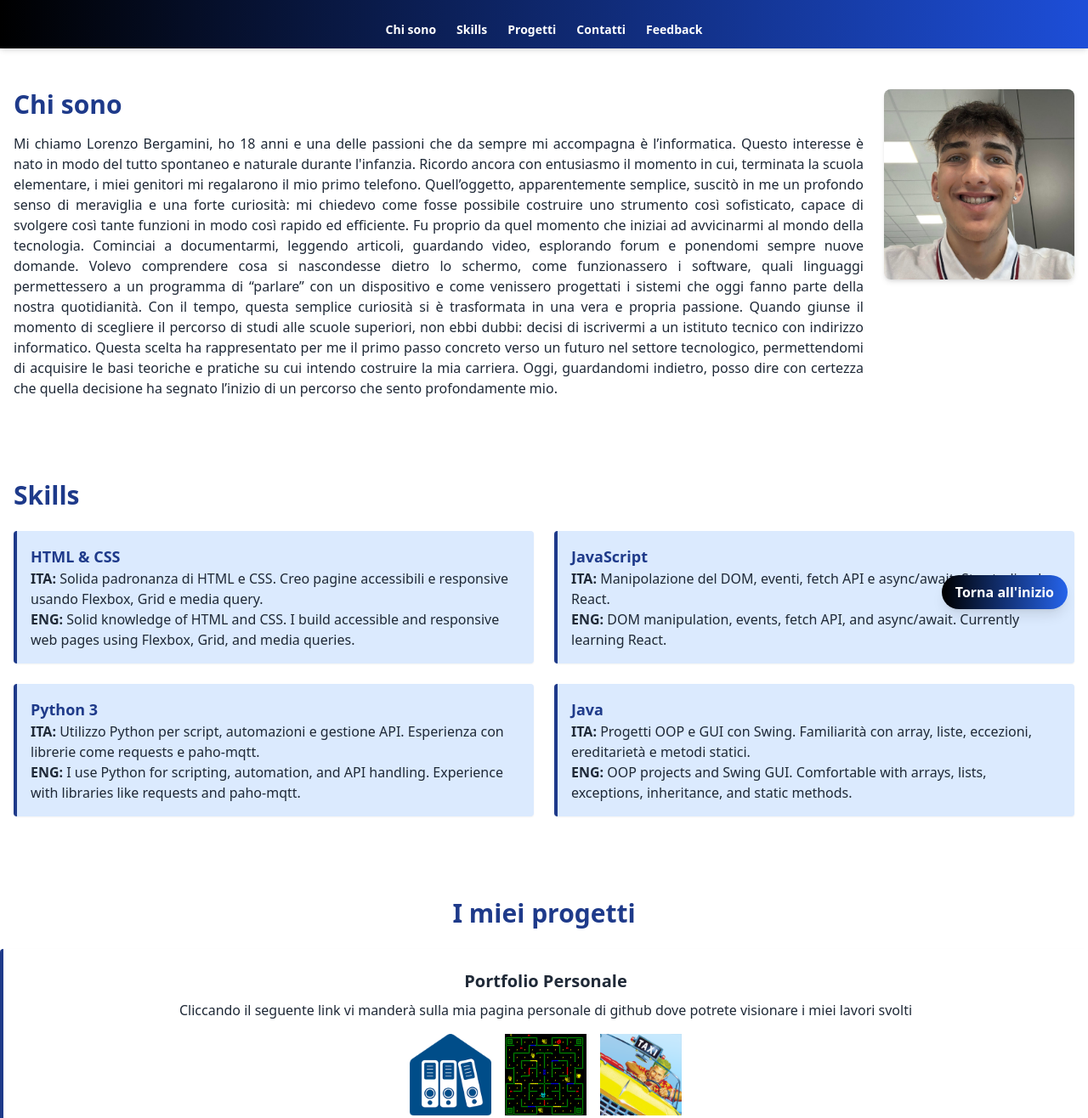
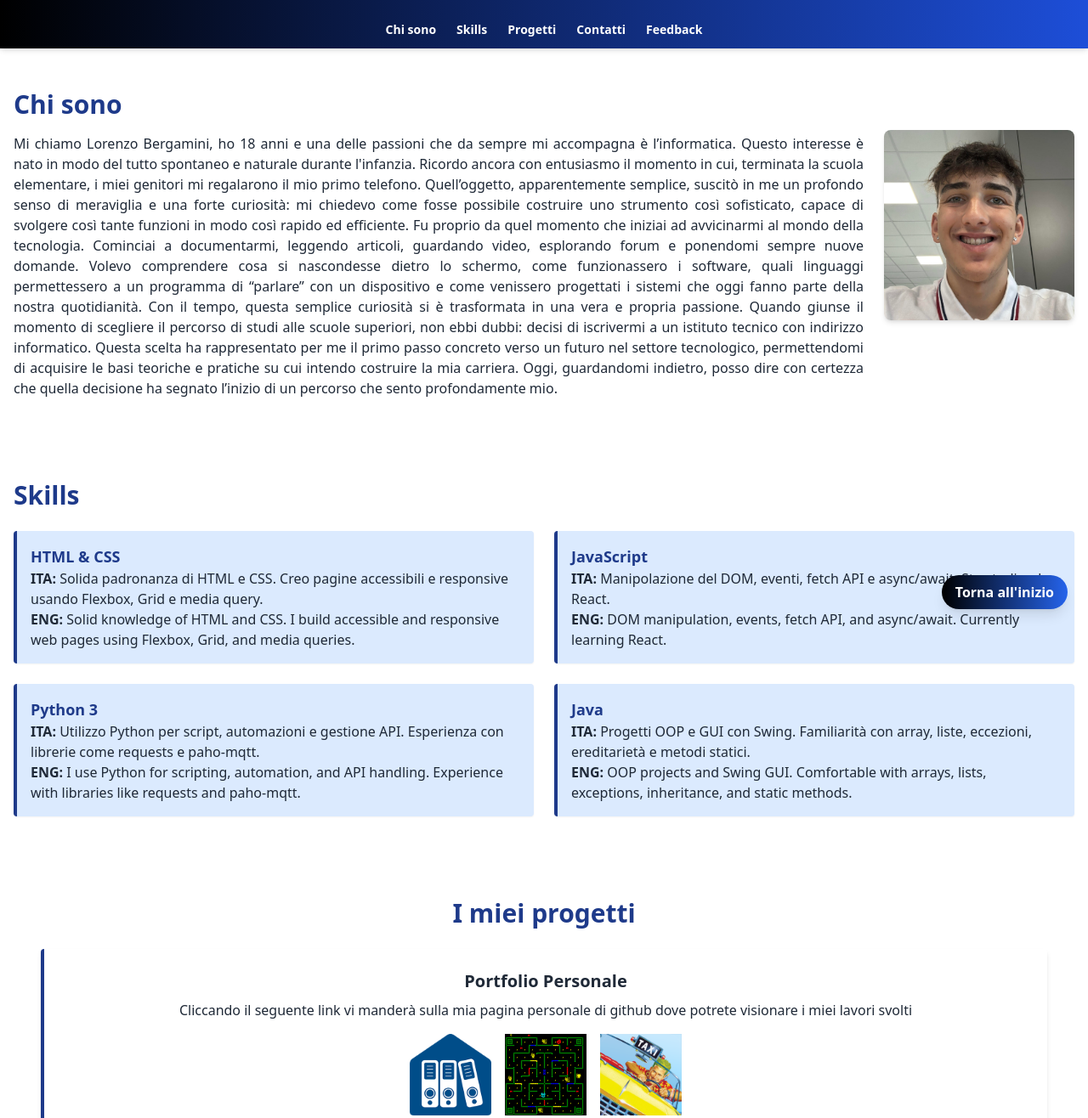
Before and after one commit to lorenzobergamini-ops/portfolio_v4, a plain HTML site: page index.html in a window 1280 px wide. Shown: the part 59-1375 px from the top of the page at 85% size. Drawn offline with nearby package versions, Linux system fonts and the light colour scheme.

Commit message:
Update index.html

```diff
--- a/index.html
+++ b/index.html
@@ -62,7 +62,7 @@
         </p>
       </div>
       <div>
-        <img src="miaafoto.jpg" alt="Foto di Lorenzo Bergamini" class="w-56 rounded-lg shadow-md" />
+        <img src="miaafoto.jpg" alt="Foto di Lorenzo Bergamini" class="w-56 rounded-lg shadow-md mt-12" />
       </div>
     </div>
   </section>
@@ -94,8 +94,8 @@
   </section>
 </main>
 
-<section id="progetti" class="py-12 text-center">
-  <h2 class="text-3xl font-bold mb-6 text-blue-900 " data-translate="progetti">I miei progetti</h2>
+<section id="progetti" class="py-12 text-center ml-12 mr-12">
+  <h2 class="text-3xl font-bold mb-6 text-blue-900" data-translate="progetti">I miei progetti</h2>
   <div class="bg-white dark:bg-neutral-800 p-6 rounded shadow-md border-l-4 border-blue-900 dark:border-blue-300">
     <h3 class="text-xl font-semibold mb-2" data-translate="portfolio">Portfolio Personale</h3>
     <p class="mb-4" data-translate="descrizione-progetto">Cliccando il seguente link vi manderà sulla mia pagina personale di github dove potrete visionare i miei lavori svolti</p>
```
